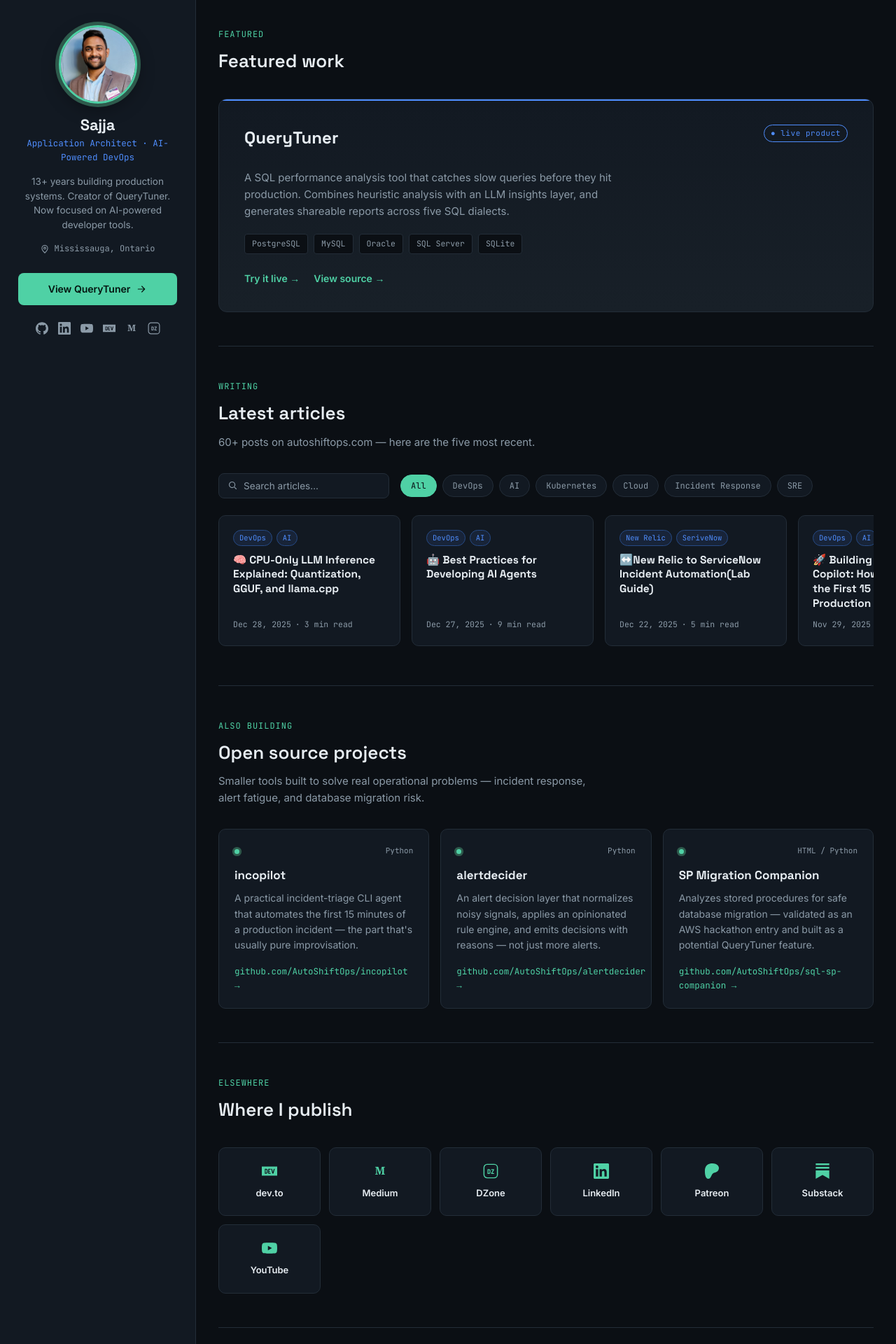
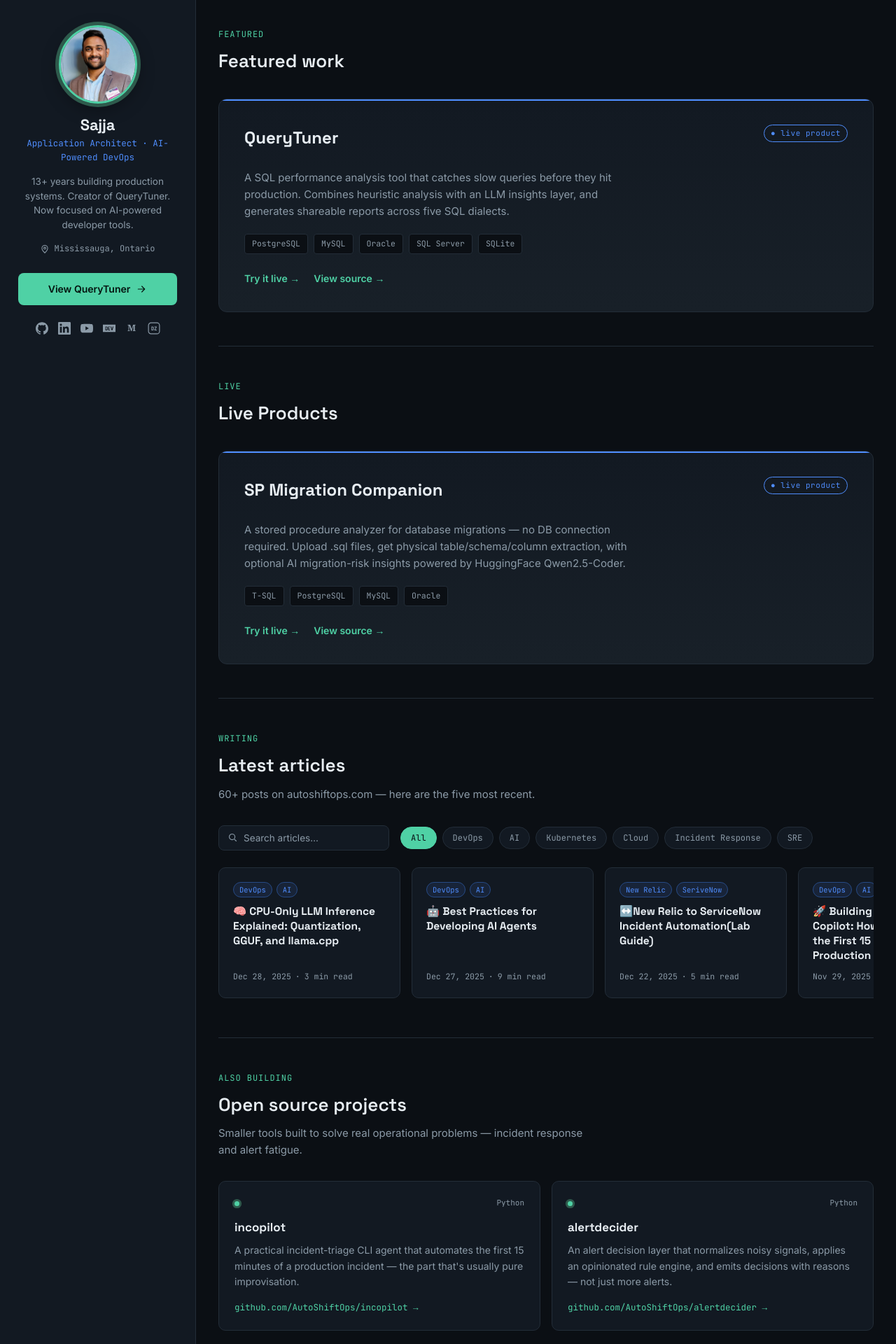
Before and after one commit to AutoShiftOps/autoshiftops.github.io, a Jekyll site: the page built from index.html, in a window 1280 px wide. Shown: the top 1920 px of the page at 70% size. Built offline with Jekyll 4.4.1, drawn with Linux system fonts in a browser that asks for light colours.

Commit message:
updated live products

```diff
--- a/index.html
+++ b/index.html
@@ -21,6 +21,28 @@ title: Home
     <div class="flagship-links">
       <a href="{{ site.social.querytuner }}" target="_blank" rel="noopener">Try it live &rarr;</a>
       <a href="{{ site.social.github_org }}/sql-query-analyzer" target="_blank" rel="noopener">View source &rarr;</a>
+    </div>
+  </div>
+</section>
+
+<!-- LIVE PRODUCTS -->
+<section>
+  <div class="section-head">
+    <span class="label">Live</span>
+    <h2>Live Products</h2>
+  </div>
+  <div class="flagship">
+    <div class="flagship-top">
+      <h3>SP Migration Companion</h3>
+      <span class="tag-flagship">&#9679; live product</span>
+    </div>
+    <p>A stored procedure analyzer for database migrations &mdash; no DB connection required. Upload .sql files, get physical table/schema/column extraction, with optional AI migration-risk insights powered by HuggingFace Qwen2.5-Coder.</p>
+    <div class="dialects">
+      <span>T-SQL</span><span>PostgreSQL</span><span>MySQL</span><span>Oracle</span>
+    </div>
+    <div class="flagship-links">
+      <a href="https://spxray.vercel.app" target="_blank" rel="noopener">Try it live &rarr;</a>
+      <a href="https://github.com/AutoShiftOps/spxray" target="_blank" rel="noopener">View source &rarr;</a>
     </div>
   </div>
 </section>
@@ -73,7 +95,7 @@ title: Home
   <div class="section-head">
     <span class="label">Also building</span>
     <h2>Open source projects</h2>
-    <p>Smaller tools built to solve real operational problems &mdash; incident response, alert fatigue, and database migration risk.</p>
+    <p>Smaller tools built to solve real operational problems &mdash; incident response and alert fatigue.</p>
   </div>
   <div class="grid">
     <div class="card">
@@ -87,12 +109,6 @@ title: Home
       <h4>alertdecider</h4>
       <p>An alert decision layer that normalizes noisy signals, applies an opinionated rule engine, and emits decisions with reasons &mdash; not just more alerts.</p>
       <a class="repo-link" href="{{ site.social.github_org }}/alertdecider" target="_blank" rel="noopener">github.com/AutoShiftOps/alertdecider &rarr;</a>
-    </div>
-    <div class="card">
-      <div class="card-top"><span class="dot"></span><span class="lang">HTML / Python</span></div>
-      <h4>SP Migration Companion</h4>
-      <p>Analyzes stored procedures for safe database migration &mdash; validated as an AWS hackathon entry and built as a potential QueryTuner feature.</p>
-      <a class="repo-link" href="{{ site.social.github_org }}/sql-sp-companion" target="_blank" rel="noopener">github.com/AutoShiftOps/sql-sp-companion &rarr;</a>
     </div>
   </div>
 </section>
```
